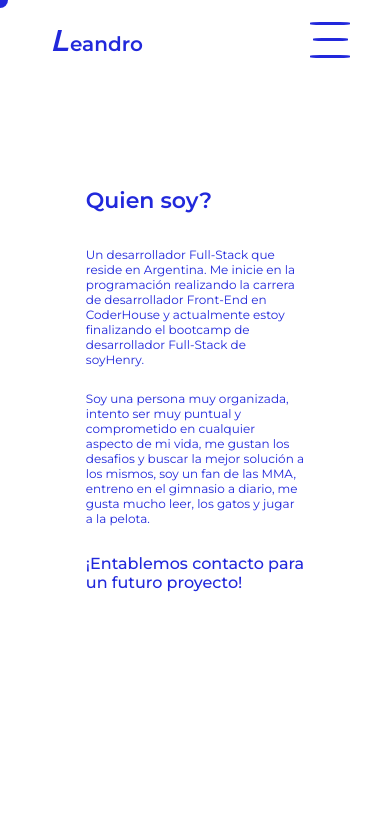
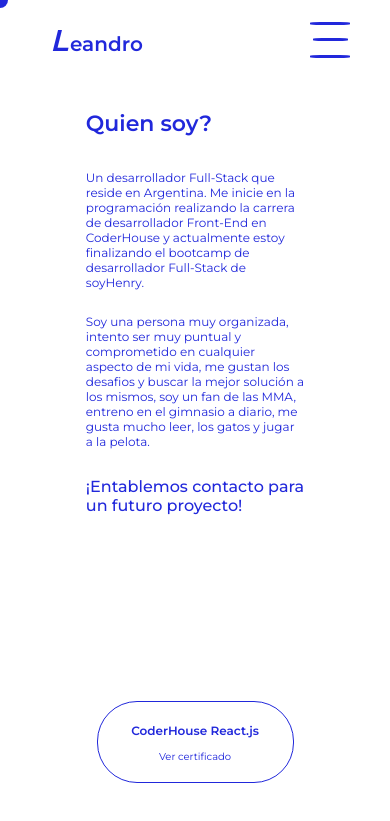
Before and after one commit to LeandroFlorentin/Portafolio, a React (Create React App) app: page /SobreMi in a window 390 px wide. Shown: the top 821 px of the page. Built offline with nearby package versions, Linux system fonts and the light colour scheme.

Commit message:
arreglandoSuperPosicion

```diff
--- a/src/App.css
+++ b/src/App.css
@@ -1,5 +1,12 @@
 .containerApp {
     position: relative;
+}
+
+.containerNavRutas {
+    display: flex;
+    flex-direction: column;
+    height: auto;
+    justify-content: flex-start;
 }
 
 #cursor {
--- a/src/App.js
+++ b/src/App.js
@@ -19,12 +19,14 @@ function App() {
     <div className='containerApp' onMouseMove={mover}>
       <div id='cursor'></div>
       <BrowserRouter>
+        <div className='containerNavRutas'>
           <NavBar />
           <Routes>
             <Route path='/' element={<Landing />} />
             <Route exact path='/SobreMi' element={<SobreMi />} />
             <Route exact path='/Habilidades' element={<Habilidades />} />
           </Routes>
+        </div>
       </BrowserRouter>
     </div>
   );
--- a/src/Components/Landing/Landing.css
+++ b/src/Components/Landing/Landing.css
@@ -6,7 +6,6 @@
     justify-content: center;
     position: relative;
     z-index: 1;
-    top: 70px;
 }
 
 .noFixed {
@@ -551,7 +550,7 @@
 @media (max-width:425px) {
 
     .containerSobreMi {
-        top: 110px;
+        top: 30px;
     }
 
     .noFixed {
--- a/src/Components/NavBar/NavBar.css
+++ b/src/Components/NavBar/NavBar.css
@@ -3,7 +3,7 @@
     width: 100%;
     justify-content: space-between;
     margin-top: 30px;
-    position: fixed;
+    position: relative;
     align-items: center;
     background-color: transparent;
     height: 20px;
@@ -184,7 +184,7 @@
         z-index: 100;
         top: -40px;
         animation-name: desplegable;
-        animation-duration: 2s;
+        animation-duration: .8s;
         animation-timing-function: ease-in-out;
     }
 
--- a/src/Components/SobreMi/SobreMi.css
+++ b/src/Components/SobreMi/SobreMi.css
@@ -2,7 +2,7 @@
     width: 100%;
     display: flex;
     flex-direction: row;
-    min-height: 90vh;
+    min-height: 80vh;
     top: 60px;
     align-items: center;
     position: relative;
@@ -177,24 +177,21 @@
         overflow: auto;
     }
 
-    .seccionIzquierda {
-        align-items: flex-start;
-    }
 
     .containerSobreMi2 {
         justify-content: start;
         flex-direction: column;
-        height: 180vh;
+        height: 130vh;
     }
 
     .seccionIzquierda {
         position: relative;
         z-index: -1;
-        height: 100vh;
+        height: 80vh;
         width: 80vw;
         display: flex;
         justify-content: center;
-        align-items: flex-end;
+        align-items: flex-start;
         min-height: none;
     }
 
@@ -202,10 +199,13 @@
         display: flex;
         flex-direction: column;
         justify-content: start;
+        height: 80%;
     }
 
     .seccionDerecha {
         position: relative;
+        margin: 0;
+        justify-content: start;
         height: 40vh;
         width: 100vw;
         min-height: none;
```
Lines whose indentation alone changed are shown as unchanged.
